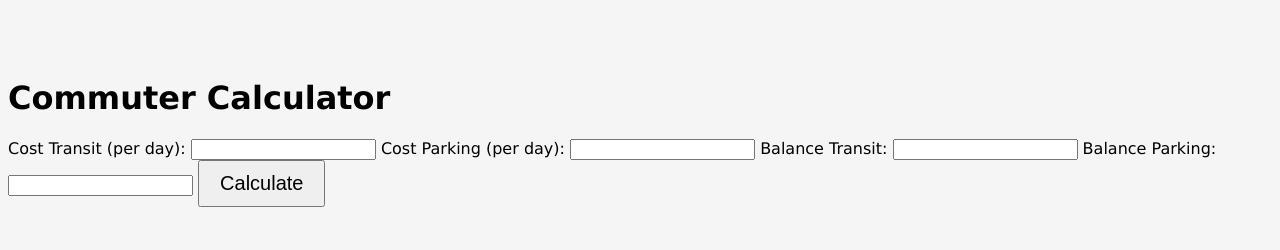
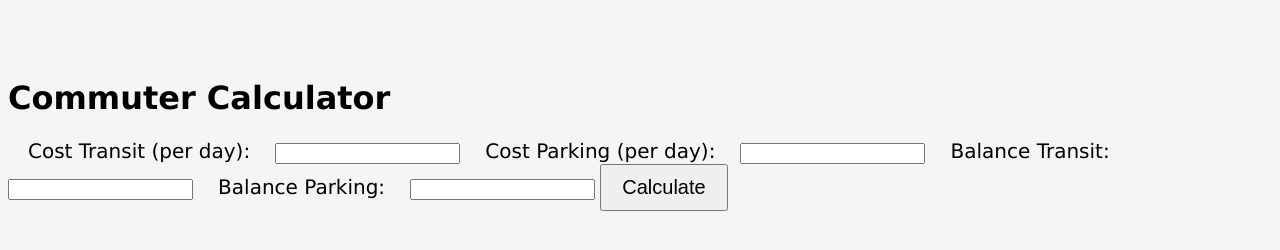
Before and after one commit to saraaly01/saraaly.github.io, a plain HTML site: page index.html in a window 1280 px wide. Drawn offline with Linux system fonts and the light colour scheme.

Commit message:
inital start 3

```diff
--- a/style.css
+++ b/style.css
@@ -9,3 +9,9 @@ button {
   padding: 10px 20px;
   font-size: 20px;
 }
+
+label {
+    text-align: left;
+    padding: 10px 20px;
+    font-size: 20px;
+  }
```
